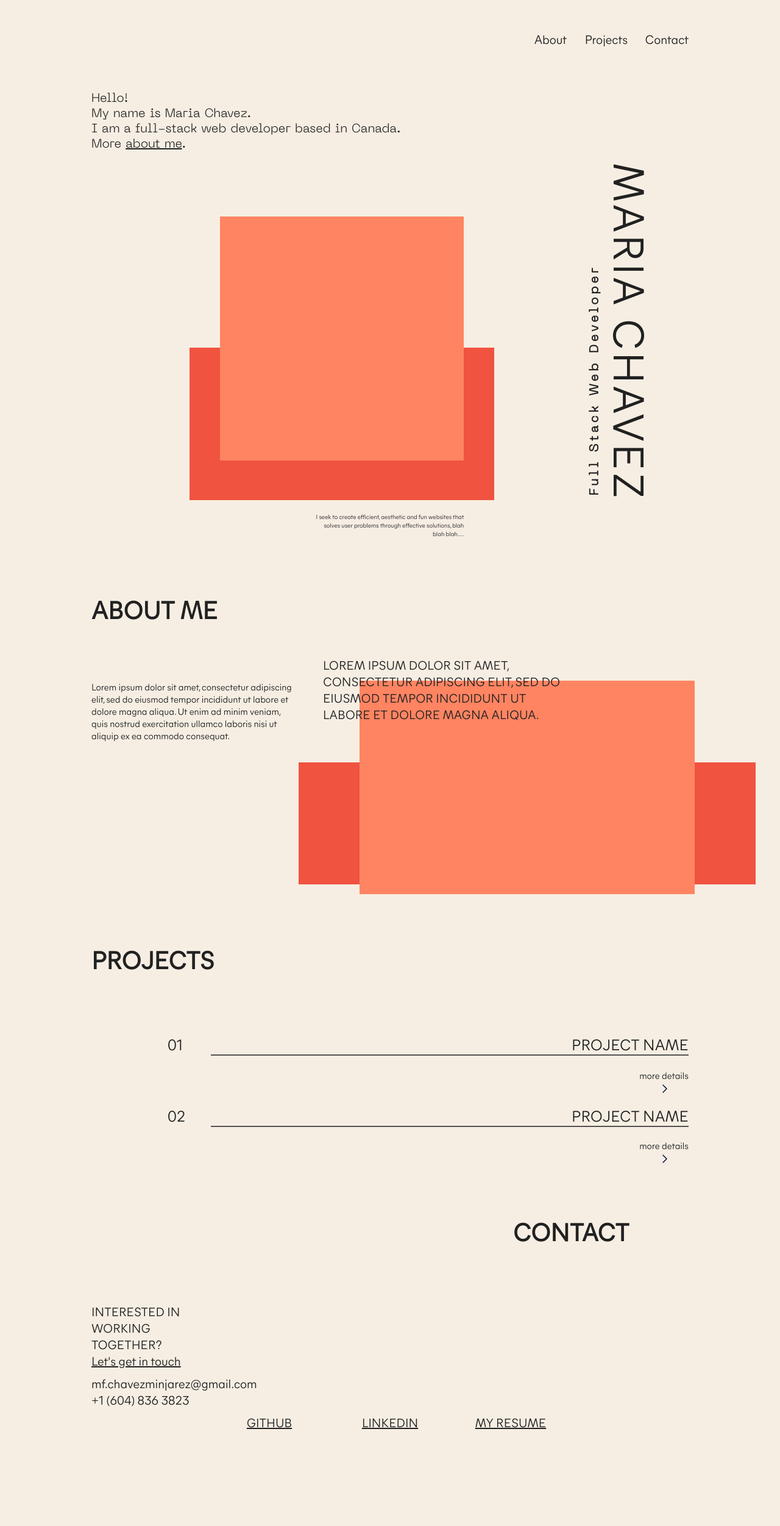
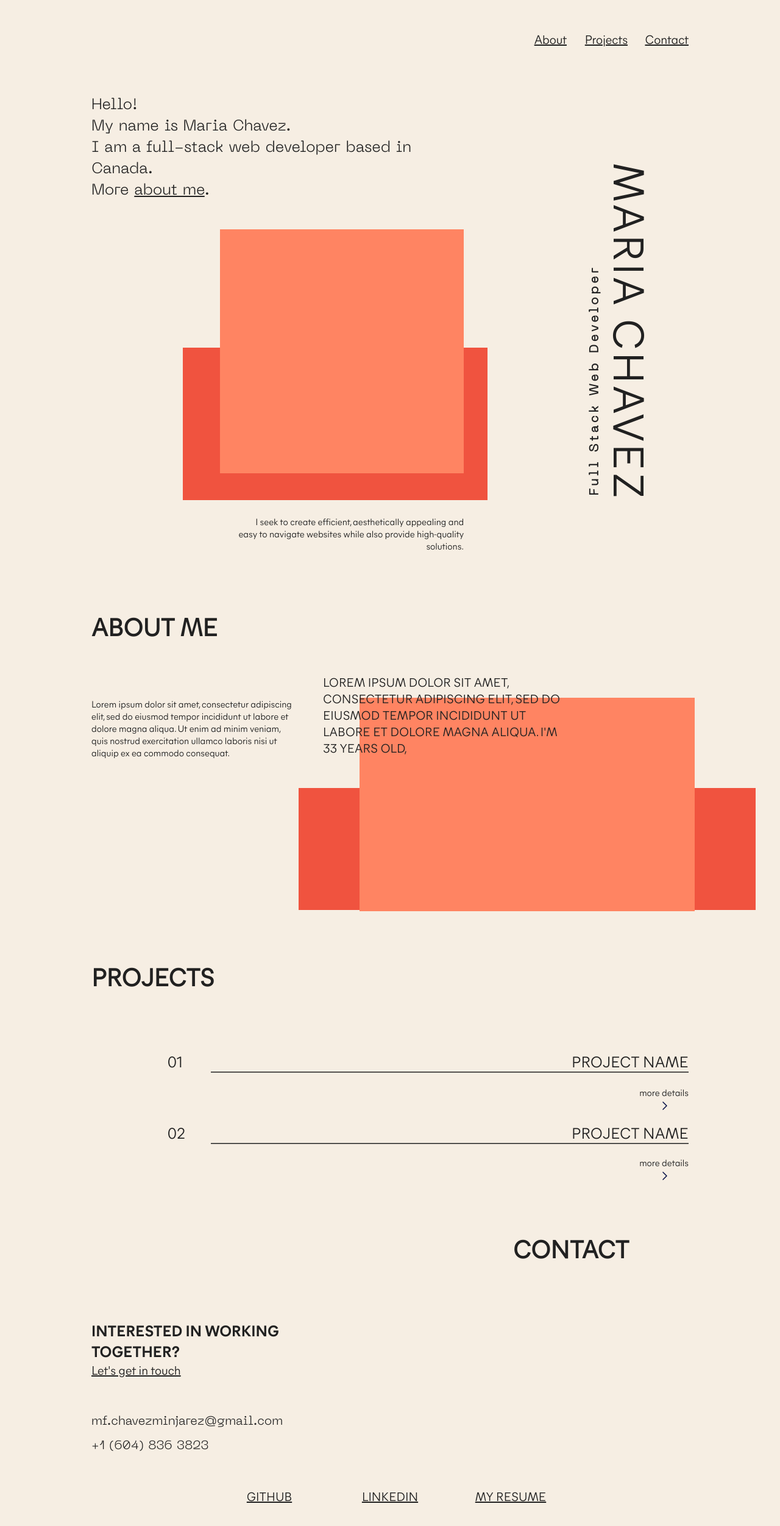
Before and after one commit to mafe-rnanda/mariachavez-website, a React (Create React App) app: page / in a window 1280 px wide. Shown: the top 2502 px of the page at 61% size. Before the commit the page ends 2395 px from the top, so only its background shows below. Built offline with nearby package versions, Linux system fonts and the light colour scheme.

Commit message:
add go-to-top button and other minor changes around app

```diff
--- a/src/App.js
+++ b/src/App.js
@@ -2,33 +2,46 @@ import { BrowserRouter as Router, Switch, Route, Link } from "react-router-dom";
 import React, { useState } from "react";
 // import "./App.css";
 import Homepage from "./components/Landing_intro";
-import Work from "./components/Projects";
+import Projects from "./components/Projects";
 import About from "./components/About";
 import Contact from "./components/Contact";
 
 function App() {
 
+  const [visible, setVisible] = useState(false)
+
+  const toggleVisible = () => {
+    const scrolled = document.documentElement.scrollTop;
+    if (scrolled > 300){
+      setVisible(true)
+    }
+    else if (scrolled <= 300){
+      setVisible(false)
+    }
+  };
+
+  const scrollToTop = () =>{
+    window.scrollTo({
+      top: 0,
+      behavior: 'smooth'
+    });
+  };
+
+  window.addEventListener('scroll', toggleVisible);
   return (
+    //to-top button
     <div className="App">
-      {/* <Router> */}
         <nav id="nav-bar">
-          <a>About</a>
-          <a>Projects</a>
-          <a>Contact</a>
+          <a href="about-section">About</a>
+          <a href="#projects">Projects</a>
+          <a href="#contact-section">Contact</a>
         </nav>
-        {/* <Route exact path="/"> */}
           <Homepage />
-        {/* </Route> */}
-        {/* <Route path="/about"> */}
           <About />
-        {/* </Route> */}
-        {/* <Route path="/work"> */}
-          <Work />
-        {/* </Route> */}
-        {/* <Route path="/contact"> */}
+          <Projects />
           <Contact />
-        {/* </Route> */}
-      {/* </Router> */}
+      <a className="go-to-top" onClick={scrollToTop}
+     style={{display: visible ? 'flex' : 'none'}}><svg baseProfile="tiny" height="5em" version="1.2" viewBox="0 0 24 24" width="5em" xmlSpace="preserve" xmlns="http://www.w3.org/2000/svg" xmlnsXlink="http://www.w3.org/1999/xlink"><g id="Layer_1"><path d="M13,5.586l-4.707,4.707c-0.391,0.391-0.391,1.023,0,1.414s1.023,0.391,1.414,0L12,9.414V17c0,0.552,0.447,1,1,1   s1-0.448,1-1V9.414l2.293,2.293C16.488,11.902,16.744,12,17,12s0.512-0.098,0.707-0.293c0.391-0.391,0.391-1.023,0-1.414L13,5.586z   "/></g></svg>Go to top</a>
     </div>
   );
 }
--- a/src/components/About.js
+++ b/src/components/About.js
@@ -3,11 +3,11 @@ import "./About.scss";
 export default function About(props) {
   return (
     <div id="about-section">
-      <h1 class="header">ABOUT ME</h1>
-      <div class="introduction highlight-summary">Lorem ipsum dolor sit amet, consectetur adipiscing elit, sed do eiusmod tempor incididunt ut labore et dolore magna aliqua. </div>
-      <div class="introduction about-text">Lorem ipsum dolor sit amet, consectetur adipiscing elit, sed do eiusmod tempor incididunt ut labore et dolore magna aliqua. Ut enim ad minim veniam, quis nostrud exercitation ullamco laboris nisi ut aliquip ex ea commodo consequat. </div>
-      <div class="about-picture-background"></div>
-      <div class="about-picture"></div>
+      <h1 className="header">ABOUT ME</h1>
+      <div className="introduction highlight-summary">Lorem ipsum dolor sit amet, consectetur adipiscing elit, sed do eiusmod tempor incididunt ut labore et dolore magna aliqua. I'm 33 years old, </div>
+      <div className="introduction about-text">Lorem ipsum dolor sit amet, consectetur adipiscing elit, sed do eiusmod tempor incididunt ut labore et dolore magna aliqua. Ut enim ad minim veniam, quis nostrud exercitation ullamco laboris nisi ut aliquip ex ea commodo consequat. </div>
+      <div className="about-picture-background"></div>
+      <div className="about-picture"></div>
     </div>
   );
 }
--- a/src/components/Contact.js
+++ b/src/components/Contact.js
@@ -10,7 +10,7 @@ export default function Contact(props) {
       </div>
       <div class="email-phone">
         <a href="mailto:mf.chavezminjarez@gmail.com">mf.chavezminjarez@gmail.com</a><br/>
-        <a>+1 (604) 836 3823</a>
+        <a href="tel:6048363823">+1 (604) 836 3823</a>
       </div>
       <a href="https://github.com/mafe-rnanda" target="_blank">GITHUB</a>
       <a href="http://www.linkedin.com/in/mariachavezm" target="_blank">LINKEDIN</a>
--- a/src/components/Contact.scss
+++ b/src/components/Contact.scss
@@ -9,6 +9,13 @@
   h1 {
     grid-column: 4 / span 2;
     text-align:center;
+  }
+  :nth-child(2){
+    grid-column: 1/span 2;
+    :nth-child(1){
+      font-family: $miera-bold;
+      font-size: 2.5rem;
+    }
   }
   :nth-child(4){
     grid-column: 2;
@@ -22,7 +29,13 @@
 
 .email-phone{
   grid-column: 1 / span 2;
+  font-family: $neue-light;
+  margin: 2em 0;
+  line-height: 2em;
   a{
     text-decoration: none!important;
+    &:hover{
+      font-family: $neue;
+    }
   }
 }
--- a/src/components/Landing_intro.js
+++ b/src/components/Landing_intro.js
@@ -6,7 +6,7 @@ export default function Homepage() {
       <p class="intro-text">Hello!<br/>
         My name is Maria Chavez. <br/>
         I am a full-stack web developer based in Canada. <br/>
-        More <a>about me</a>.</p>
+        More <a href="#about-section">about me</a>.</p>
       <div class="intro-portrait placeholder-pic"></div>
       <div class="intro-portrait rectangle"></div>
       {/* <div class="intro-portrait">
@@ -15,7 +15,7 @@ export default function Homepage() {
       {/* </div> */}
       <h1 class="intro-header name">MARIA CHAVEZ</h1>
       <h3 class="intro-header job">Full Stack Web Developer</h3>
-      <p class="brief-description">I seek to create efficient, aesthetic and fun websites that solves user problems through effective solutions, blah blah blah....</p>
+      <p class="introduction brief-description">I seek to create efficient, aesthetically appealing and easy to navigate websites while also provide high-quality solutions.</p>
     </div>
   );
 }
--- a/src/components/Landing_intro.scss
+++ b/src/components/Landing_intro.scss
@@ -9,8 +9,8 @@
 
 .intro-text {
   font-family: $neue-light;
-  line-height:2.5rem;
-  font-size: 2rem;
+  line-height: 3.5rem;
+  font-size: 2.5rem;
   grid-column: 1/4;
   a {
     text-decoration: underline;
--- a/src/index.scss
+++ b/src/index.scss
@@ -47,6 +47,7 @@ body {
 
 a {
   cursor: pointer;
+  color: $black;
 }
 
 .header {
@@ -76,3 +77,22 @@ a {
   }
 
 }
+
+// GO TO TOP BUTTON
+.go-to-top {
+  display:flex;
+  flex-direction: column;
+  align-items: flex-end;
+  color: #B0B0B0;
+  fill: #B0B0B0;
+  position: fixed;
+  bottom: 5em;
+  right: 5em;
+  &:hover{
+    color: $black;
+    fill: $black;
+
+  }
+}
+
+//max-widt and min widths to add
```
